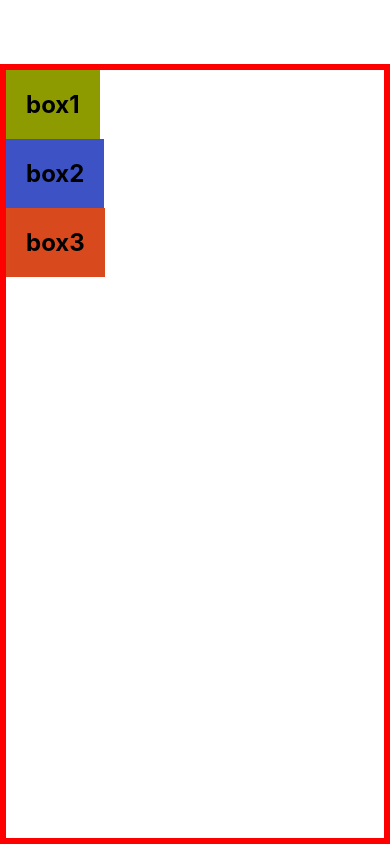
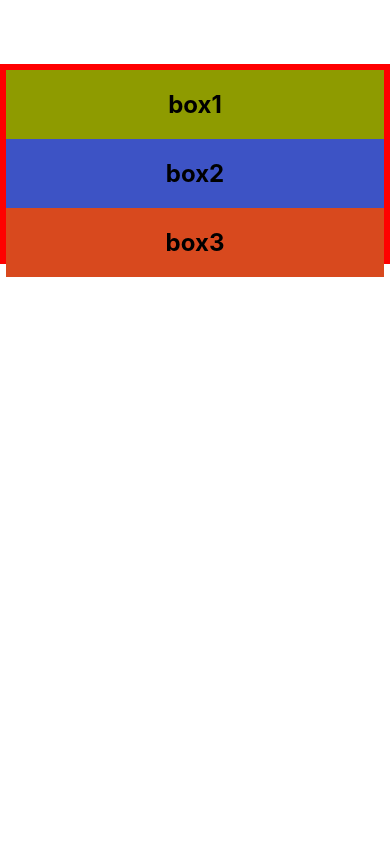
Before and after one commit to jananikangesan/React-Native-Tutorial-for-Beginners, a React Native app: screen / in a window 390 px wide. Built offline with nearby package versions, Linux system fonts and the light colour scheme.

Commit message:
flexWrap

```diff
--- a/App.js
+++ b/App.js
@@ -93,10 +93,12 @@
 
 const styles=StyleSheet.create({
   container:{
-    flex:1,
+    //flex:1,
     //flexDirection:"row-reverse",
     //justifyContent:"flex-start",
-    alignItems:"flex-start",
+    //alignItems:"flex-start",
+    flexWrap: "nowrap",
+    height:200,
     marginTop:64,
     borderWidth:6,
     borderColor:"red",
```
